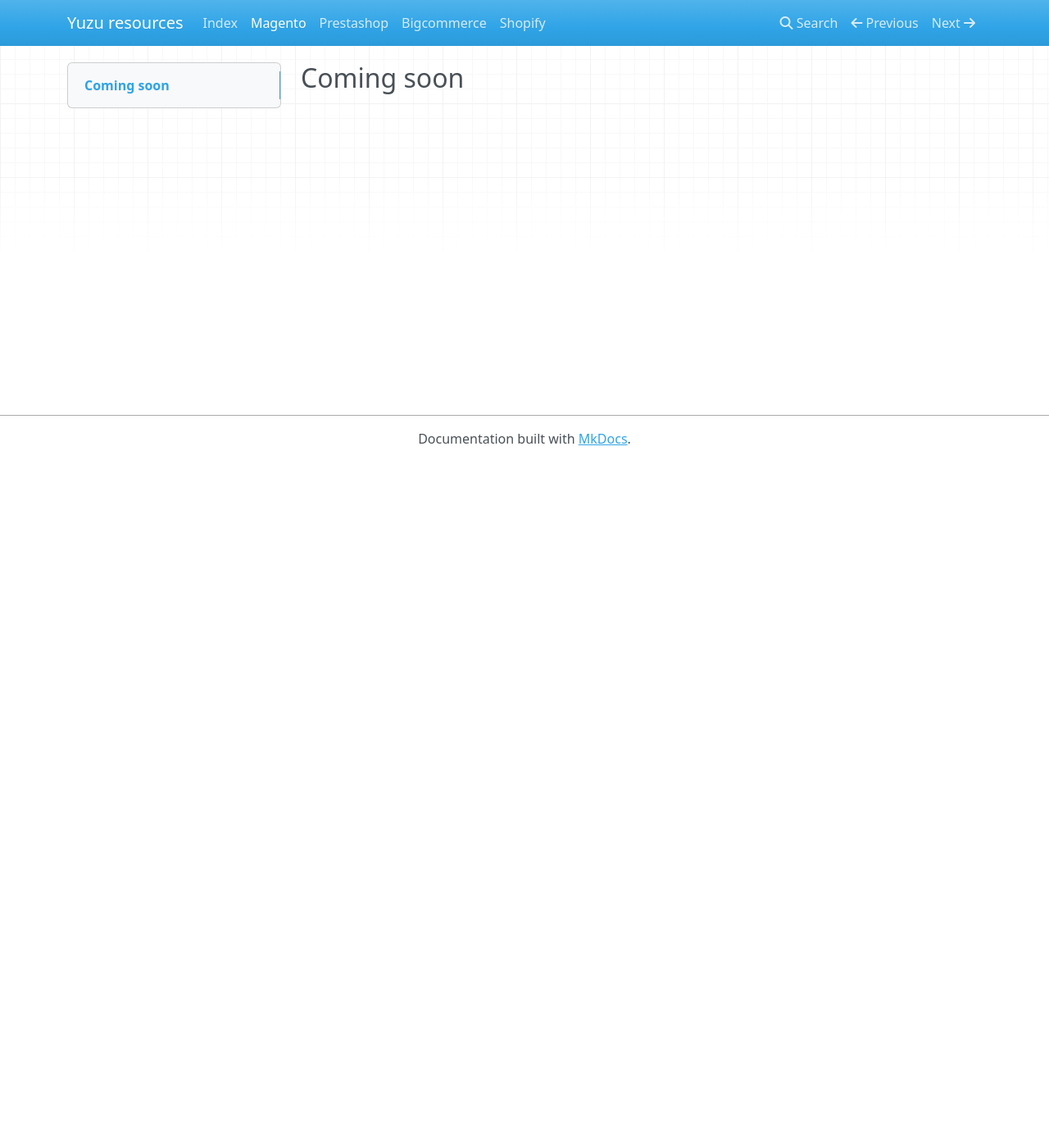
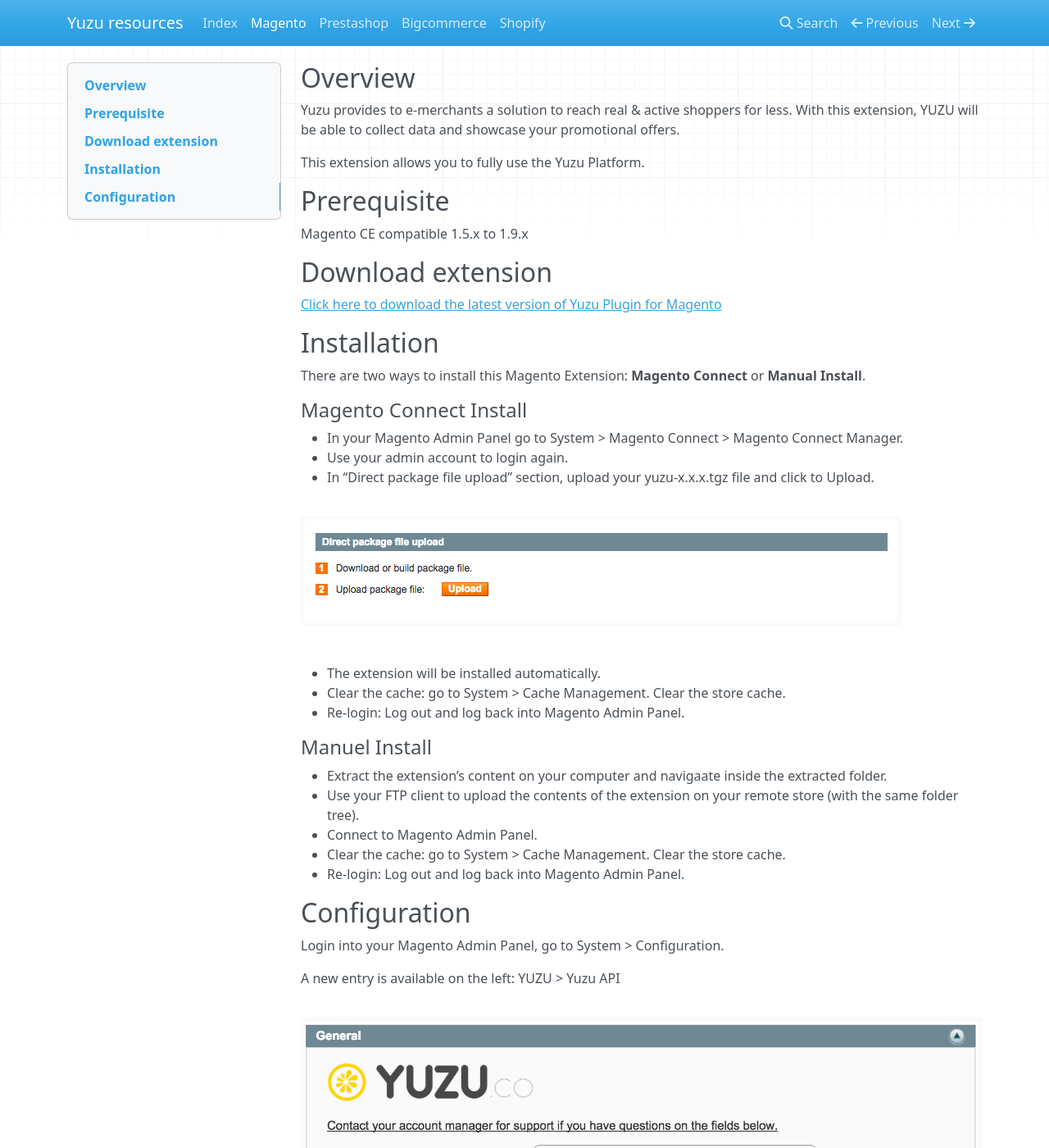
Before and after one commit to yuzu-co/resources, an MkDocs documentation site: the page built from docs/magento.md, in a window 1280 px wide and 1400 px high. Shown: the whole window at 82% size. Built offline with MkDocs 1.6.1, drawn with Linux system fonts in a browser that asks for light colours; nearby versions of some CDN libraries; old or Windows-style settings are respelled for this version of MkDocs; some of the changed text lies outside the part shown.

Commit message:
Add magento section

```diff
--- a/docs/magento.md
+++ b/docs/magento.md
@@ -1 +1,80 @@
-## Coming soon
+## Overview
+
+Yuzu provides to e-merchants a solution to reach real & active shoppers for less. With this extension, YUZU will be able to collect data and showcase your promotional offers.
+
+This extension allows you to fully use the Yuzu Platform.
+
+## Prerequisite
+
+Magento CE compatible 1.5.x to 1.9.x
+
+## Download extension
+
+[Click here to download the latest version of Yuzu Plugin for Magento](plugins/magento/yuzu-1.0.1.tgz)
+
+## Installation
+
+There are two ways to install this Magento Extension: **Magento Connect** or **Manual Install**.
+
+#### Magento Connect Install
+
+* In your Magento Admin Panel go to System > Magento Connect > Magento Connect Manager.
+* Use your admin account to login again.
+* In “Direct package file upload” section, upload your yuzu-x.x.x.tgz file and click to
+Upload.
+
+![Step 1](img/magento-1.png)
+
+* The extension will be installed automatically.
+* Clear the cache: go to System > Cache Management. Clear the store cache.
+* Re-login: Log out and log back into Magento Admin Panel.
+
+#### Manuel Install
+
+* Extract the extension’s content on your computer and navigaate inside the extracted folder.
+* Use your FTP client to upload the contents of the extension on your remote store (with the same folder tree).
+* Connect to Magento Admin Panel.
+* Clear the cache: go to System > Cache Management. Clear the store cache.
+* Re-login: Log out and log back into Magento Admin Panel.
+
+## Configuration
+
+Login into your Magento Admin Panel, go to System > Configuration.
+
+A new entry is available on the left: YUZU > Yuzu API
+
+![Step 2](img/magento-2.png)
+
+| Parameters   |      Description  |
+|----------|-------------|
+| Enable |  Enable or disable this Magento Extension |
+| Yuzu API Key |    If you have an existing Yuzu account, retrieve your API Key from [my.yuzu.co](https://my.yuzu.co). If you have no Yuzu account, [create your account now](https://my.yuzu.co/register?from=magento) and fill the Yuzu Api Key  |
+| Yuzu Secret Key | If you have an existing Yuzu account, retrieve your API Secret Key from [my.yuzu.co](https://my.yuzu.co). If you have no Yuzu account, [create your account now](https://my.yuzu.co/register?from=magento) and fill the Yuzu Secret Key |
+
+---
+
+![Step 3](img/magento-3.png)
+
+| Parameters   |      Description  |
+|----------|-------------|
+| Display in checkout success |  If “Yes”, Yuzu Offers will be displayed in checkout success page. |
+| Display in order show |    If “Yes”, Yuzu Offers will be displayed in order detail page.  |
+| Display in order confirmation email | If “Yes”, Yuzu Offers will be sent in email order confirmation. |
+| Display in invoice email | If “Yes”, Yuzu Offers will be sent in invoice email. |
+| Display in shipment email | If “Yes”, Yuzu Offers will be sent in shipment email. |
+| Nb offers to display in emails | Select the number of offers you want to display in emails. |
+
+---
+
+**Only for developers**
+
+![Step 4](img/magento-4.png)
+
+| Parameters   |      Description  |
+|----------|-------------|
+| Display in checkout success |  If “Yes”, Yuzu Offers will be displayed in checkout success page. |
+| Display in order show |    If “Yes”, Yuzu Offers will be displayed in order detail page.  |
+| Display in order confirmation email | If “Yes”, Yuzu Offers will be sent in email order confirmation. |
+| Display in invoice email | If “Yes”, Yuzu Offers will be sent in invoice email. |
+| Display in shipment email | If “Yes”, Yuzu Offers will be sent in shipment email. |
+| Nb offers to display in emails | Select the number of offers you want to display in emails. |
--- a/docs/prestashop.md
+++ b/docs/prestashop.md
@@ -1 +1 @@
-## Coming soon
+# Introduction
```
Also changed, not shown: docs/img/magento-1.png (added), docs/img/magento-2.png (added), docs/img/magento-3.png (added), docs/img/magento-4.png (added), 1 other file.
